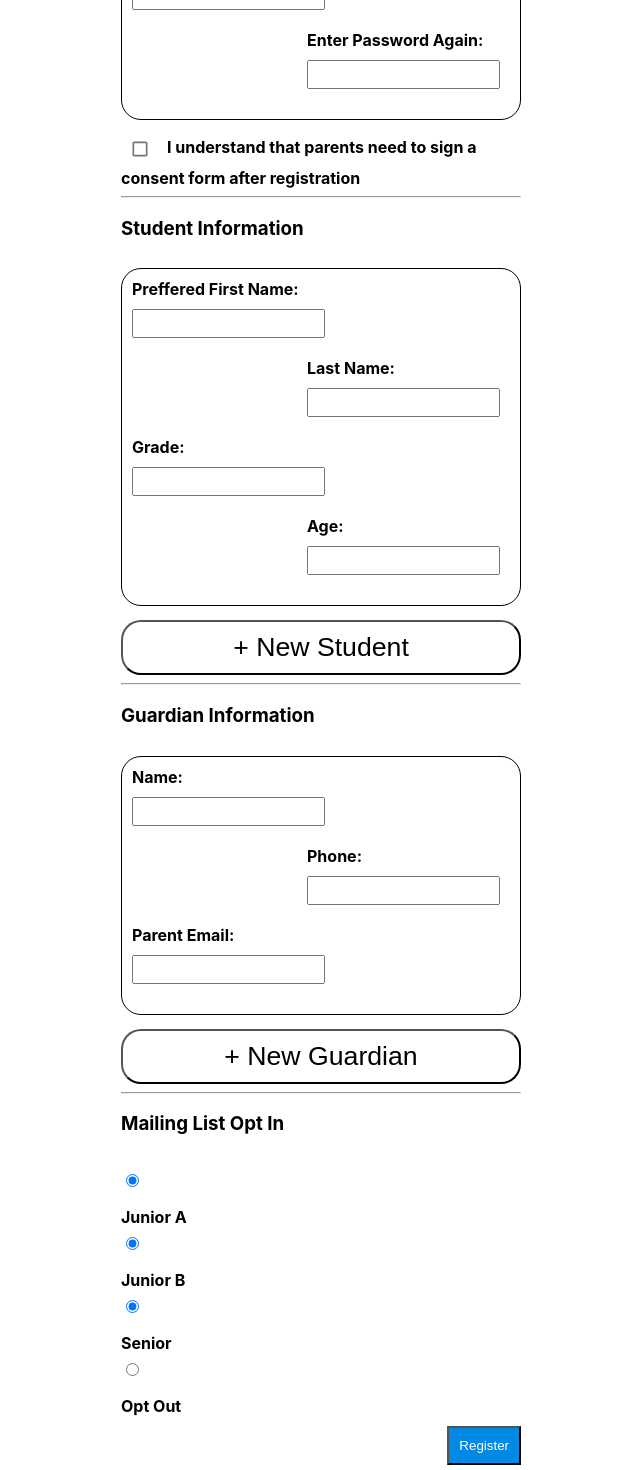
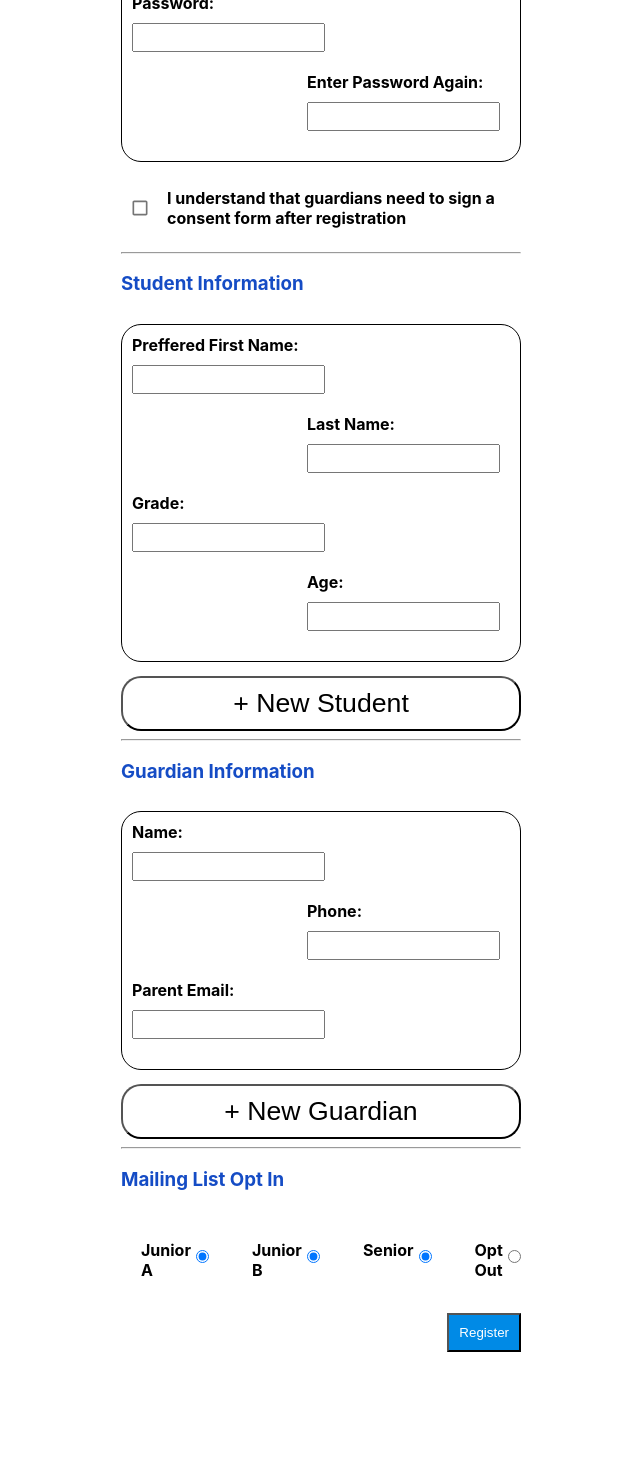
Before and after one commit to csc-536/tucson-math-circle-portal-, a React (Create React App) app in the folder frontend/: page /signup in a window 1280 px wide. Shown: the part 320-1790 px from the top of the page, without its empty margins (319-959 px from the left). After the commit the page ends 1722 px from the top, so only its background shows below. Built offline with nearby package versions, Linux system fonts and the light colour scheme.

Commit message:
Mailing opt in options

```diff
--- a/frontend/src/registration/checkBox.js
+++ b/frontend/src/registration/checkBox.js
@@ -15,7 +15,10 @@ function CheckBox(props) {
         checkedIcon={checkedIcon}
         style={{ marginRight: 8 }}
       />
-      I understand that parents need to sign a consent form after registration
+      <p>
+        I understand that guardians need to sign a consent form after
+        registration
+      </p>
     </div>
   );
 }
--- a/frontend/src/registration/consentUpload.js
+++ b/frontend/src/registration/consentUpload.js
@@ -15,7 +15,7 @@ function ConsentUpload(props) {
     <div>
       Upload your consent form:
       <input type="file" name="file" onChange={changeHandler} />
-      Consent form verifyuing progress: in progress/Complete
+      Consent form verifying progress: in progress/Complete
     </div>
   );
 }
--- a/frontend/src/registration/mailOptInOptions.js
+++ b/frontend/src/registration/mailOptInOptions.js
@@ -5,6 +5,11 @@ function MailOptInOptions(props) {
   const [juniorBRadio, setJuniorBRadio] = useState(true);
   const [seniorRadio, setSeniorRadio] = useState(true);
   const [optOutRadio, setOptOutRadio] = useState(false);
+  const [selected, setSelected] = useState(true);
+
+  const handleSelected = (e) => {
+    setSelected(juniorARadio || juniorBRadio || seniorRadio || optOutRadio);
+  };
 
   const handleClick = (e) => {
     if (e.target.value.localeCompare("juniorA") == 0) {
@@ -25,7 +30,9 @@ function MailOptInOptions(props) {
   };
 
   return (
-    <div>
+    <div id="mailOptDiv">
+      <label className="mailRadio">
+        Junior A
         <input
           type="radio"
           value="juniorA"
@@ -33,8 +40,10 @@ function MailOptInOptions(props) {
           checked={juniorARadio}
           onClick={handleClick}
         />
-      <label>Junior A</label>
+      </label>
 
+      <label className="mailRadio">
+        Junior B
         <input
           type="radio"
           value="juniorB"
@@ -42,8 +51,10 @@ function MailOptInOptions(props) {
           checked={juniorBRadio}
           onClick={handleClick}
         />
-      <label>Junior B</label>
+      </label>
 
+      <label className="mailRadio">
+        Senior
         <input
           type="radio"
           value="senior"
@@ -51,8 +62,10 @@ function MailOptInOptions(props) {
           checked={seniorRadio}
           onClick={handleClick}
         />
-      <label>Senior</label>
+      </label>
 
+      <label className="mailRadio">
+        Opt Out
         <input
           type="radio"
           value="optOut"
@@ -60,7 +73,7 @@ function MailOptInOptions(props) {
           checked={optOutRadio}
           onClick={handleClick}
         />
-      <label>Opt Out</label>
+      </label>
     </div>
   );
 }
--- a/frontend/src/registration/registration.css
+++ b/frontend/src/registration/registration.css
@@ -20,6 +20,7 @@ div {
 #checkbox {
   clear: both;
   font-weight: bold;
+  display: flex;
 }
 #regButton {
   clear: both;
@@ -28,6 +29,10 @@ div {
 #allMeetings {
   margin-top: 30px;
 }
+.formHeader {
+  color: #154cc5;
+  clear: both;
+}
 #regButton,
 #allMeetings {
   float: right;
@@ -35,6 +40,15 @@ div {
   background-color: #008ae6;
   cursor: pointer;
   padding: 10px;
+}
+#mailOptDiv {
+  margin: 0 auto;
+  width: 400px;
+  display: flex;
+}
+.mailRadio {
+  margin: 20px;
+  display: flex;
 }
 #addStudent,
 #addGuardian {
--- a/frontend/src/registration/registration.js
+++ b/frontend/src/registration/registration.js
@@ -74,18 +74,19 @@ function Registration(props) {
   return (
     <form id="regForm" onSubmit={handleFormSubmit}>
       {header}
+      <h3 className="formHeader">Account Information</h3>
       <AccInfo update={props.update} />
       {isUpdate}
       <hr />
-      <h3>Student Information</h3>
+      <h3 className="formHeader">Student Information</h3>
       <div id="sList">{studentList}</div>
       {addNewStudent}
       <hr />
-      <h3>Guardian Information</h3>
+      <h3 className="formHeader">Guardian Information</h3>
       <div id="gList">{guardianList}</div>
       {addNewGuardian}
       <hr />
-      <h3>Mailing List Opt In</h3>
+      <h3 className="formHeader">Mailing List Opt In</h3>
       <MainOptInOptions />
       <input id="regButton" type="submit" value={buttonVal} />
     </form>
```
Lines whose indentation alone changed are shown as unchanged.
